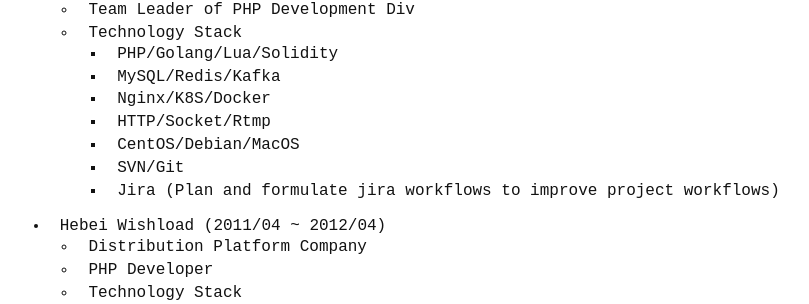
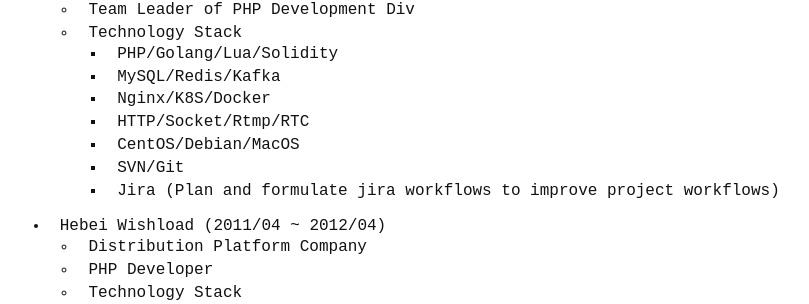
Before and after one commit to banjuanshu/banjuanshu.github.io, a Jekyll site: the page built from docs/index.md, in a window 1280 px wide and 900 px high, scrolled down 768 px. Shown: the part 147-451 px from the top of the window, without its empty margins (209-1018 px from the left). Built offline with Jekyll 4.4.1, drawn with Linux system fonts in a browser that asks for light colours.

Commit message:
fix(index): modify Technology Stack

```diff
--- a/docs/index.md
+++ b/docs/index.md
@@ -24,7 +24,7 @@ I prioritize teamwork and effective communication, and I excel in collaborating
     * PHP/Golang/Lua/Solidity
     * MySQL/Redis/Kafka
     * Nginx/K8S/Docker
-    * HTTP/Socket/Rtmp
+    * HTTP/Socket/Rtmp/RTC
     * CentOS/Debian/MacOS
     * SVN/Git
     * Jira (Plan and formulate jira workflows to improve project workflows)
```
